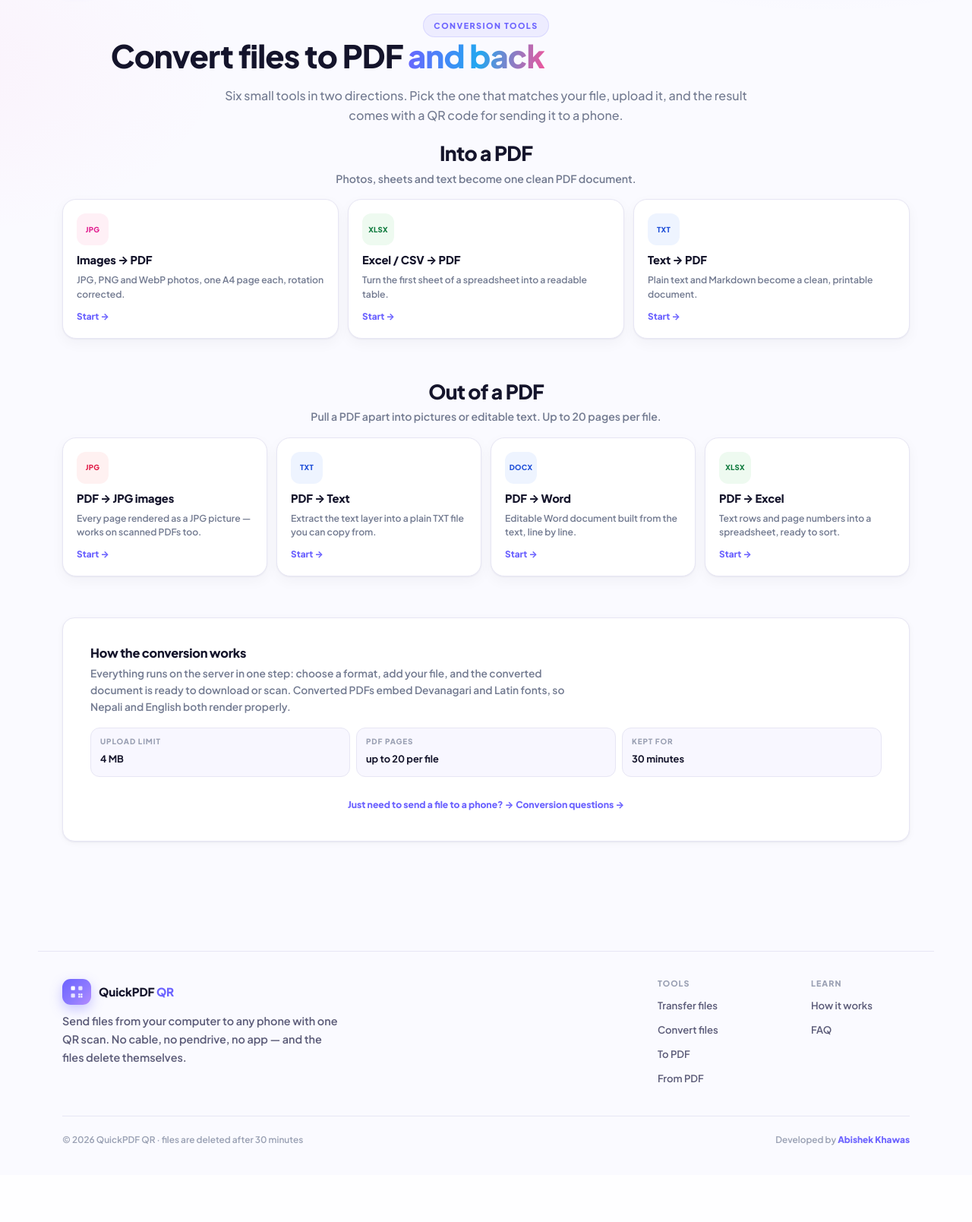
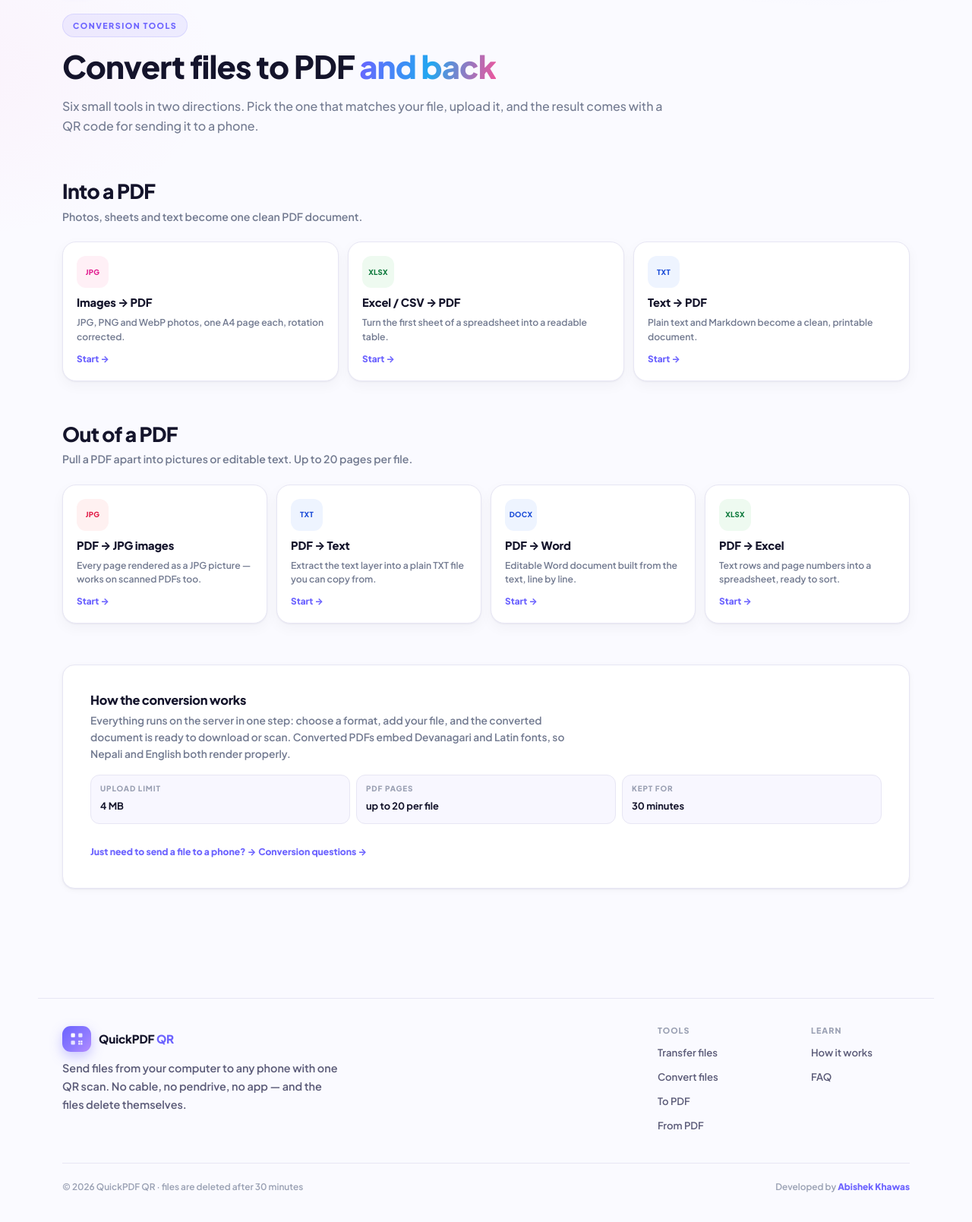
Before and after one commit to AbishekKws/QuickPDF_QR, a Flask app: page /convert in a window 1280 px wide. Shown: the part 73-1682 px from the top of the page at 76% size. Before the commit the page ends 1581 px from the top, so only its background shows below. Run offline with Flask 3, Linux system fonts and the light colour scheme.

Commit message:
Give every page one width and one alignment
Headings, copy and cards now start at the same left edge and the container
widens with the screen instead of squeezing content into a narrow centred
column, so pages stop looking empty at the sides and no longer mix left and
centred text between sections.

```diff
--- a/templates/base.html
+++ b/templates/base.html
@@ -109,7 +109,7 @@
 
         --header-h: clamp(60px, 8vw, 72px);
         --page-top: clamp(10px, 1.8vw, 18px);   /* gap between navbar and page content: change only this */
-        --shell-max: clamp(1180px, 86vw, 1600px);
+        --shell-max: clamp(1180px, 92vw, 1440px);
     }
 
     /* ---------- Reset / fundamentals ---------- */
@@ -420,6 +420,58 @@
 
     <script src="{{ url_for('static', filename='app.js') }}" defer></script>
     {% block head_extra %}{% endblock %}
+
+    <style>
+    /* ==========================================================
+       One width and one alignment for every page:
+       headings and copy start at the left edge of the container,
+       cards fill the container width instead of shrinking to the middle.
+       ========================================================== */
+    .page-head, .hero {
+        max-width: none;
+        margin: 0 0 var(--space-4);
+        padding-top: 0;
+        text-align: left;
+    }
+    .page-head h1, .hero h1 {
+        margin: 0 0 var(--space-2);
+        max-width: 26ch;
+    }
+    .page-head .lede, .hero .lede {
+        margin: 0;
+        max-width: 70ch;
+        text-align: left;
+    }
+    .hero .lede { margin-bottom: var(--space-3); }
+    .page-head .eyebrow, .hero .eyebrow { margin-bottom: var(--space-2); }
+    .hero .cta-row, .hero .hero-chips { justify-content: flex-start; }
+    .hero-chips { margin-left: 0; }
+
+    .section-head, .group-head {
+        text-align: left;
+        margin-bottom: var(--space-3);
+    }
+    .section-sub {
+        margin: 6px 0 0;
+        max-width: 72ch;
+        text-align: left;
+    }
+    .center-cta { justify-content: flex-start; text-align: left; }
+
+    .tool-panel { max-width: min(100%, 1040px); margin-inline: auto; }
+    .faq-list { max-width: min(100%, 1040px); margin-inline: 0; }
+
+    /* Tool pages: the heading lines up with the edge of the form card. */
+    main.shell:has(.tool-panel) .page-head {
+        max-width: min(100%, 1040px);
+        margin-inline: auto;
+    }
+
+    @media (max-width: 760px) {
+        .page-head h1, .hero h1 { max-width: none; }
+        .tool-panel { max-width: 100%; }
+    }
+    </style>
 </head>
 <body data-limit-mb="{{ config.MAX_CONTENT_LENGTH // 1048576 }}">
     <a class="skip-link" href="#main">Skip to content</a>
```
